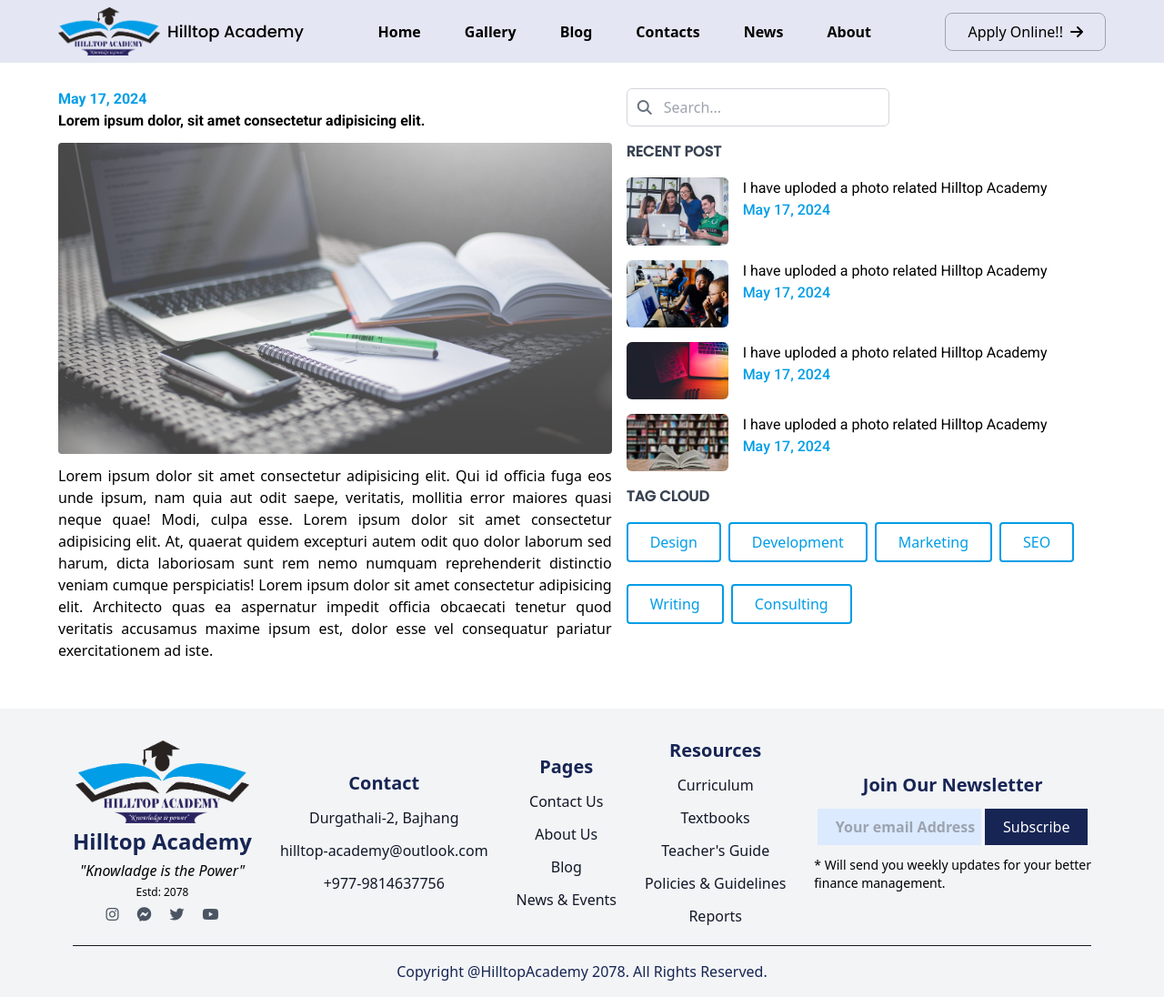
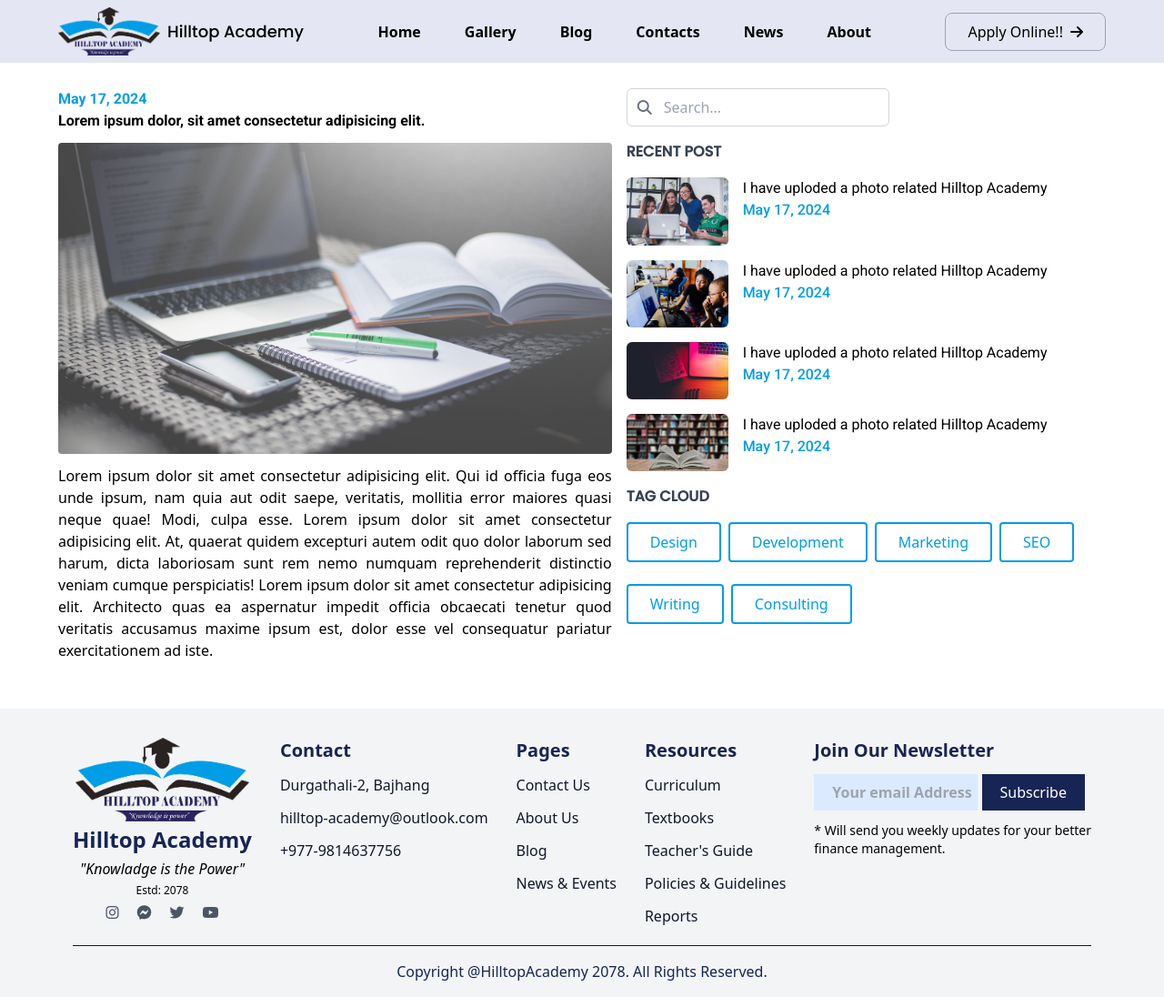
Before and after one commit to bhatbhupendra/ht_acdmy_v2, a website: page blog.html in a window 1280 px wide. Shown: the whole page at 91% size. Drawn offline with Linux system fonts and the light colour scheme.

Commit message:
Update: footer

```diff
--- a/blog.html
+++ b/blog.html
@@ -171,7 +171,7 @@
     <!-- footer -->
     <section class="mt-10 lg:px-20 pt-8 bg-gray-100">
         <div class="flex flex-col">
-            <div class="flex flex-col items-center lg:flex-row justify-between gap-5">
+            <div class="flex flex-col lg:flex-row justify-between gap-5">
                 <div class="flex flex-col items-center gap-1">
                     <img class="object-cover max-w-48 max-h-48" src="./assets/logo.png" alt="Logo">
                     <h2 class="font-bold text-2xl text-blue-950">Hilltop Academy</h2>
@@ -184,20 +184,20 @@
                         <a class="hover:text-red-600" href=""><i class="fa-brands fa-youtube"></i></a>
                     </div>
                 </div>
-                <div class="flex flex-col items-center gap-3">
+                <div class="flex flex-col items-center lg:items-start gap-3">
                     <h3 class="font-semibold text-xl text-blue-950">Contact</h3>
                     <span class="font-normal text-base text-gray-900">Durgathali-2, Bajhang</span>
                     <span class="font-normal text-base text-gray-900">hilltop-academy@outlook.com</span>
                     <span class="font-normal text-base text-gray-900">+977-9814637756</span>
                 </div>
-                <div class="flex flex-col items-center gap-3">
+                <div class="flex flex-col items-center lg:items-start gap-3">
                     <h3 class="font-semibold text-xl text-blue-950">Pages</h3>
                     <a href=""><span class="font-normal text-base text-gray-900 hover:underline">Contact Us</span></a>
                     <a href=""><span class="font-normal text-base text-gray-900 hover:underline">About Us</span></a>
                     <a href=""><span class="font-normal text-base text-gray-900 hover:underline">Blog</span></a>
                     <a href=""><span class="font-normal text-base text-gray-900 hover:underline">News & Events</span></a>
                 </div>
-                <div class="flex flex-col items-center gap-3">
+                <div class="flex flex-col items-center lg:items-start gap-3">
                     <h3 class="font-semibold text-xl text-blue-950">Resources</h3>
                     <a href=""><span class="font-normal text-base text-gray-900 hover:underline">Curriculum</span></a>
                     <a href=""><span class="font-normal text-base text-gray-900 hover:underline">Textbooks</span></a>
@@ -205,7 +205,7 @@
                     <a href=""><span class="font-normal text-base text-gray-900 hover:underline">Policies & Guidelines</span></a>
                     <a href=""><span class="font-normal text-base text-gray-900 hover:underline">Reports</span></a>
                 </div>
-                <div class="flex flex-col items-center gap-3">
+                <div class="flex flex-col items-center lg:items-start gap-3">
                     <h3 class="font-semibold text-xl text-blue-950">Join Our Newsletter</h3>
                     <div class="subscribe">
                         <input class="h-[40px] w-[180px] bg-blue-100 pl-[20px] text-blue-950 font-semibold text-base" type="text" placeholder="Your email Address">
```
Also changed, not shown: about.html (+5 -5 lines), contact.html (+5 -5 lines), form.html (+5 -5 lines), gallary.html (+5 -5 lines), home.html (+5 -5 lines), news.html (+5 -5 lines), output.css.
